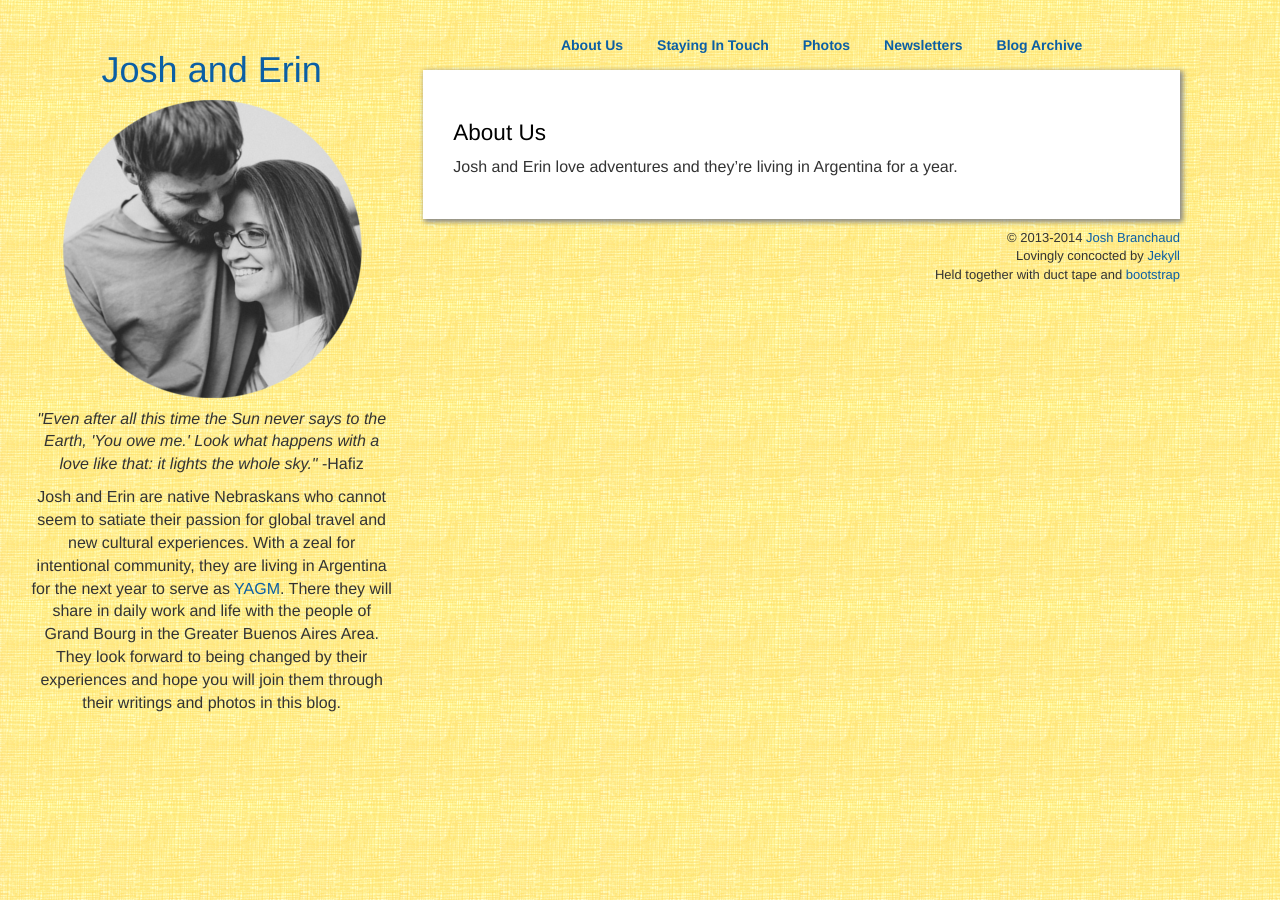
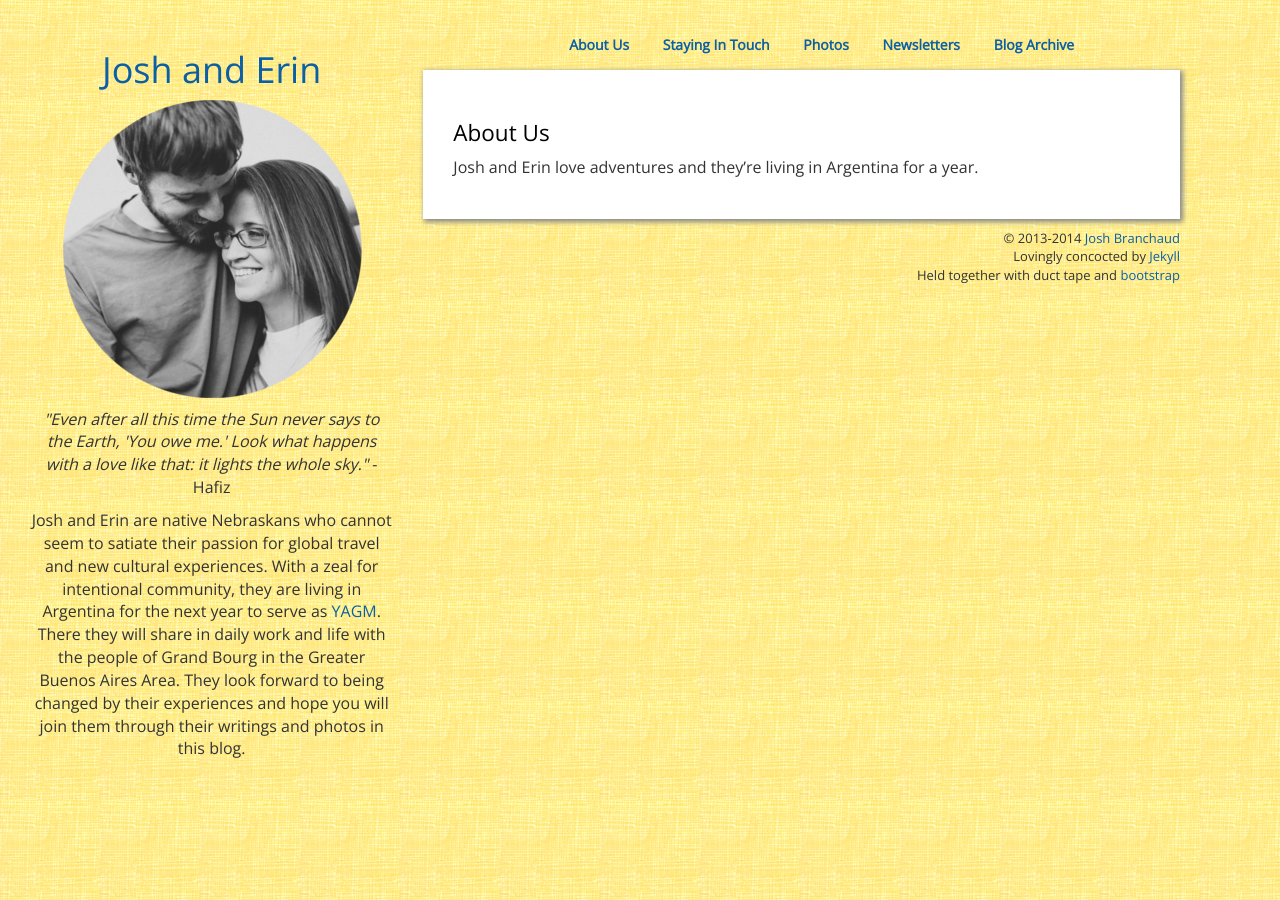
Before and after one commit to simhagate/joshanderin.com, a Jekyll site: the page built from about.md, in a window 1280 px wide. Built offline with Jekyll 4.4.1, drawn with Linux system fonts in a browser that asks for light colours.

Commit message:
Adding Open Sans as the main font.

```diff
--- a/_layouts/default.html
+++ b/_layouts/default.html
@@ -15,6 +15,9 @@
 
     <!-- Include captionss.css for image captions -->
     <link href="{{ site.baseurl }}bower_components/captionss/captionss.min.css" rel="stylesheet" media="all" />
+
+		<!-- using Open Sans as site-wide font -->
+		<link href='http://fonts.googleapis.com/css?family=Open+Sans' rel='stylesheet' type='text/css'>
 
 	<!-- Include the site stylesheet -->
     <link href="{{ site.baseurl }}/css/styles.css" rel="stylesheet" media="all" />
--- a/css/styles.css
+++ b/css/styles.css
@@ -2,6 +2,7 @@
 body {
     padding: 20px;
     background: url(/img/yellow_background2_small.png);
+    font-family: 'Open Sans', sans-serif;
 }
 a {
     color: #0B5FA5;
```
